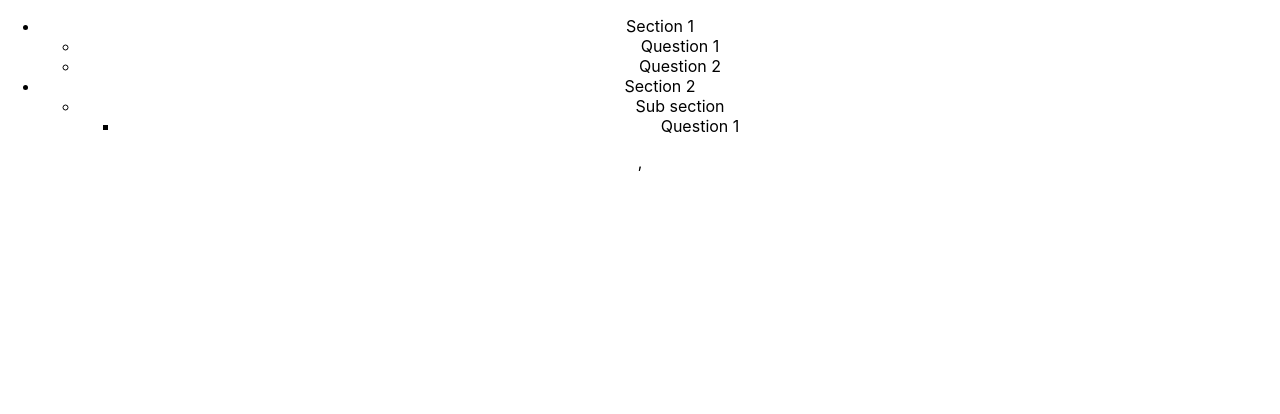
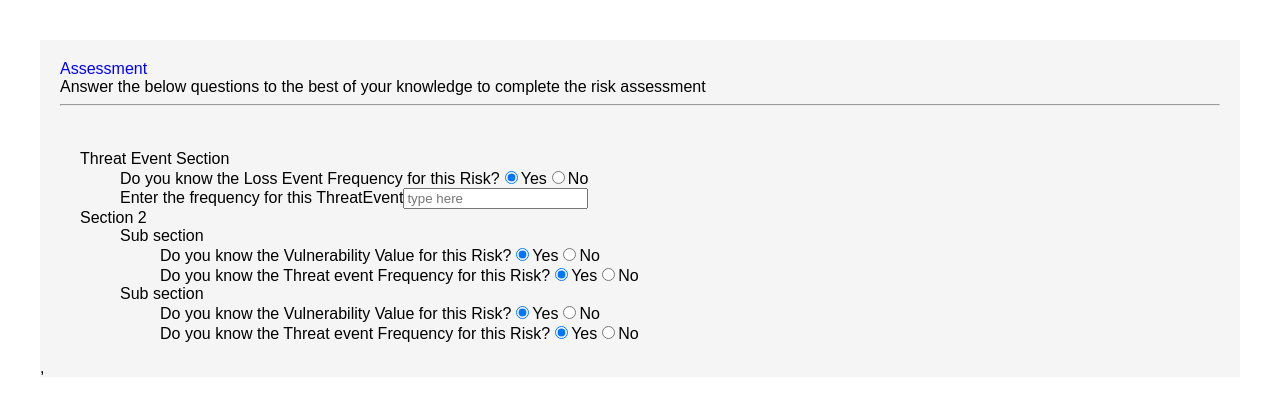
Before and after one commit to sathyamuthupandi39/-simplify-poc, a React (Create React App) app: page / in a window 1280 px wide. Shown: the top 414 px of the page. Built offline with nearby package versions, Linux system fonts and the light colour scheme.

Commit message:
Implemented Input and Radio button component

```diff
--- a/src/App.css
+++ b/src/App.css
@@ -1,38 +1,18 @@
 .App {
-  text-align: center;
+  text-align: left;
+  background-color: whitesmoke;
 }
 
-.App-logo {
-  height: 40vmin;
-  pointer-events: none;
+.header {
+  padding: 20px;
+
+}
+.header-main {
+  color: blue;
 }
 
-@media (prefers-reduced-motion: no-preference) {
-  .App-logo {
-    animation: App-logo-spin infinite 20s linear;
-  }
+
+
+li {
+  list-style: none;
 }
-
-.App-header {
-  background-color: #282c34;
-  min-height: 100vh;
-  display: flex;
-  flex-direction: column;
-  align-items: center;
-  justify-content: center;
-  font-size: calc(10px + 2vmin);
-  color: white;
-}
-
-.App-link {
-  color: #61dafb;
-}
-
-@keyframes App-logo-spin {
-  from {
-    transform: rotate(0deg);
-  }
-  to {
-    transform: rotate(360deg);
-  }
-}
--- a/src/App.js
+++ b/src/App.js
@@ -1,42 +1,12 @@
-import React from 'react';
-import logo from './logo.svg';
-import './App.css';
-
-class Item extends React.Component {
-	render() {
-  	return <li>
-      	{ this.props.name }
-        { this.props.children }
-    </li>
-  }
-}
-
-class List extends React.Component {
-
-  list(data) {
-  	const children = (items) => {
-    	if (items) {
-      	return <ul>{ this.list(items) }</ul>
-      }
-    }
-
-    return data.map((node, index) => {
-      return <Item key={ node.id } name={ node.name }>
-        { children(node.items) }
-      </Item>
-    })
-  }
-
-  render() {
-  	return <ul>
-    	{ this.list(this.props.data) }
-    </ul>
-  }
-}
+import React from 'react'
+import './App.css'
+import List from './List'
+import Header from './Header'
 
 function App() {
   return (
     <div className="App">
+      <Header />
       <List data={ data } />,
     </div>
   );
@@ -44,13 +14,15 @@ function App() {
 
 const data = [{
 	"id": 1,
-  "name": "Section 1",
+  "name": "Threat Event Section",
   "items": [{
   	"id": 2,
-    "name": "Question 1"
+    "name": "Do you know the Loss Event Frequency for this Risk?",
+    "type": "yesorno"
     }, {
       "id": 3,
-    "name": "Question 2"
+      "name": "Enter the frequency for this ThreatEvent",
+      "type":"text"
   }]
   }, {
     "id": 4,
@@ -60,9 +32,27 @@ const data = [{
       "name": "Sub section",
       "items": [{
         "id": 6,
-      "name": "Question 1"
+        "name": "Do you know the Vulnerability Value for this Risk?",
+        "type": "yesorno"
+      }, {
+        "id": 7,
+        "name": "Do you know the Threat event Frequency for this Risk?",
+        "type": "yesorno"
+      }]
+    },
+    {
+      "id": 8,
+      "name": "Sub section",
+      "items": [{
+        "id": 9,
+        "name": "Do you know the Vulnerability Value for this Risk?",
+        "type": "yesorno"
+      }, {
+        "id": 10,
+        "name": "Do you know the Threat event Frequency for this Risk?",
+        "type": "yesorno"
       }]
     }]
-}];
+}]
 
-export default App;
+export default App
--- /dev/null
+++ b/src/Header/index.js
@@ -0,0 +1,20 @@
+import React from 'react'
+
+class Header extends React.Component {
+    render() {
+        return (
+            <div className="header">
+                <span className="header-main">
+                    Assessment
+                </span>
+                <br />
+                <span className="header-sub">
+                    Answer the below questions to the best of your knowledge to complete the risk assessment
+                </span>
+                <hr />
+            </div>
+        )
+    }
+}
+
+export default Header
--- /dev/null
+++ b/src/Input/index.js
@@ -0,0 +1,23 @@
+import React from "react";
+
+class Input extends React.Component {
+
+  render () {
+    return (
+      <React.Fragment>
+        {this.props.label}
+        <input
+          id={this.props.id}
+          type="text"
+          value={this.props.value}
+          className={this.props.fieldClass}
+          onChange={this.props.onChange}
+          validate={this.props.validate}
+          placeholder={this.props.placeholder}
+        />
+      </React.Fragment>
+    )
+  }
+}
+
+export default Input;
--- /dev/null
+++ b/src/List/index.js
@@ -0,0 +1,67 @@
+import React from 'react';
+import Input from '../Input'
+import RadioButton from '../RadioButton';
+
+let inputBox = 0
+
+class Item extends React.Component {
+  inputBox = inputBox + 1
+  radioChangeHandler = (event) => {
+    console.log('event')
+  }
+	render() {
+  	return <li>
+      	{ this.props.name }
+        { this.props.type === 'text' &&
+          <Input
+            id={`${inputBox}`}
+            placeholder="type here"
+          />
+        }
+        { this.props.type === 'yesorno' &&
+          <React.Fragment>
+            <RadioButton
+              changed={ this.radioChangeHandler }
+              id="1"
+              isSelected={true}
+              label="Yes"
+              value="Yes"
+            />
+
+            <RadioButton
+              changed={ this.radioChangeHandler }
+              id="2"
+              label="No"
+              value="No"
+            />
+          </React.Fragment>
+        }
+        { this.props.children }
+    </li>
+  }
+}
+
+class List extends React.Component {
+
+    list(data) {
+        const children = (items) => {
+          if (items) {
+            return <ul>{ this.list(items) }</ul>
+        }
+      }
+
+      return data.map((node, index) => {
+        return <Item key={ node.id } name={ node.name } type={ node.type }>
+          { children(node.items) }
+        </Item>
+      })
+    }
+
+    render() {
+        return <ul>
+          { this.list(this.props.data) }
+      </ul>
+    }
+  }
+
+  export default List
--- /dev/null
+++ b/src/RadioButton/index.js
@@ -0,0 +1,12 @@
+import React from 'react'
+
+const RadioButton = (props) => {
+    return (
+        <React.Fragment>
+            <input id={props.id} onChange={props.changed} value={props.value} type="radio" checked={props.isSelected} />
+            <label htmlFor={props.id}>{props.label}</label>
+        </React.Fragment>
+    );
+}
+
+export default RadioButton;
--- a/src/index.css
+++ b/src/index.css
@@ -1,13 +1,6 @@
 body {
-  margin: 0;
-  font-family: -apple-system, BlinkMacSystemFont, 'Segoe UI', 'Roboto', 'Oxygen',
-    'Ubuntu', 'Cantarell', 'Fira Sans', 'Droid Sans', 'Helvetica Neue',
-    sans-serif;
+  margin: 40px;
+  font-family: Arial, sans-serif;
   -webkit-font-smoothing: antialiased;
   -moz-osx-font-smoothing: grayscale;
 }
-
-code {
-  font-family: source-code-pro, Menlo, Monaco, Consolas, 'Courier New',
-    monospace;
-}
```
Lines whose indentation alone changed are shown as unchanged.
